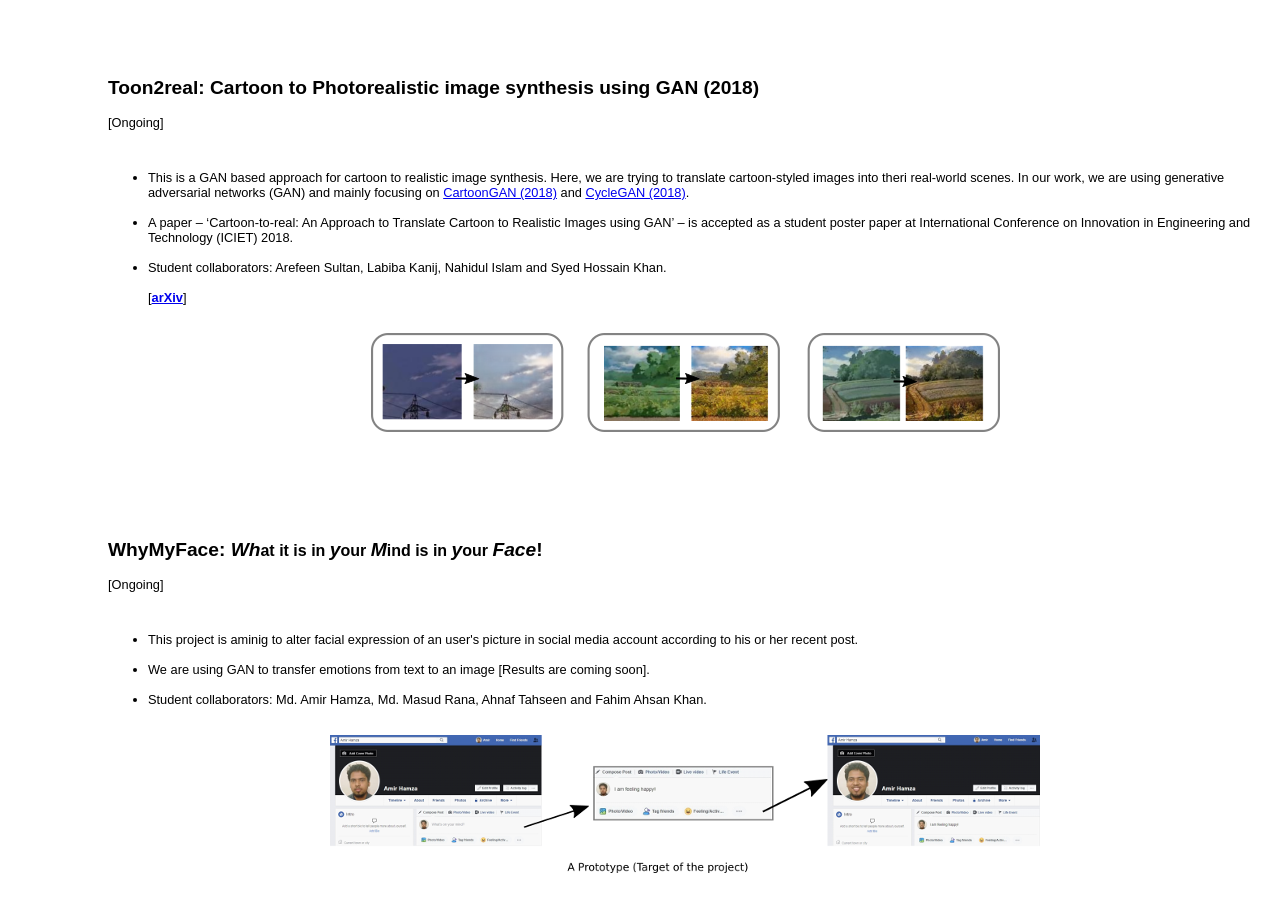
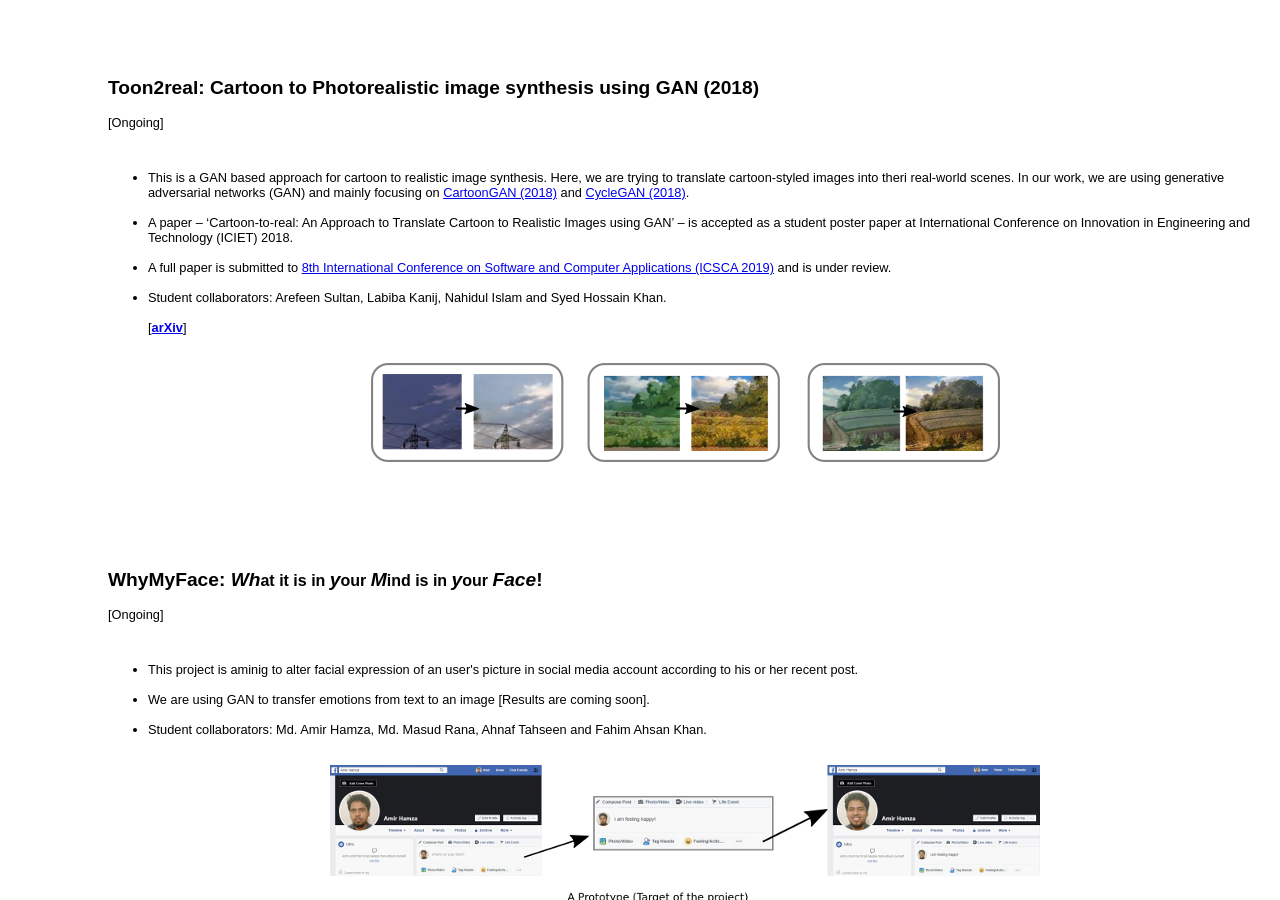
Before and after one commit to imruljubair/imruljubair.github.io, a Jekyll site: the page project/project-page.html, which Jekyll copies as it is, in a window 1280 px wide and 900 px high, scrolled down 878 px. Built offline with Jekyll 4.4.1, drawn with Linux system fonts in a browser that asks for light colours.

Commit message:
project papers

```diff
--- a/project/project-page.html
+++ b/project/project-page.html
@@ -55,6 +55,7 @@ div {
   <ul>
     <li>This is a GAN based approach for cartoon to realistic image synthesis. Here, we are trying to translate cartoon-styled images into theri real-world scenes. In our work, we are using generative adversarial networks (GAN) and mainly focusing on <a href="http://openaccess.thecvf.com/content_cvpr_2018/papers/Chen_CartoonGAN_Generative_Adversarial_CVPR_2018_paper.pdf">CartoonGAN (2018)</a> and <a href= "https://arxiv.org/abs/1703.10593"> CycleGAN (2018)</a>.</li><br>
     <li>A paper – ‘Cartoon-to-real: An Approach to Translate Cartoon to Realistic Images using GAN’ – is accepted as a student poster paper at International Conference on Innovation in Engineering and Technology (ICIET) 2018.</li><br>
+<li>A full paper is submitted to <a href="http://www.icsca.org/cfp.html">8th International Conference on Software and Computer Applications (ICSCA 2019)</a> and is under review.</li><br>
    <li>Student collaborators: Arefeen Sultan, Labiba Kanij, Nahidul Islam and Syed Hossain Khan.</li>
 <br>
 [<a href="https://arxiv.org/abs/1811.11796" ; style="font-weight:bold">arXiv</a>]
```
Also changed, not shown: 2 other files.
